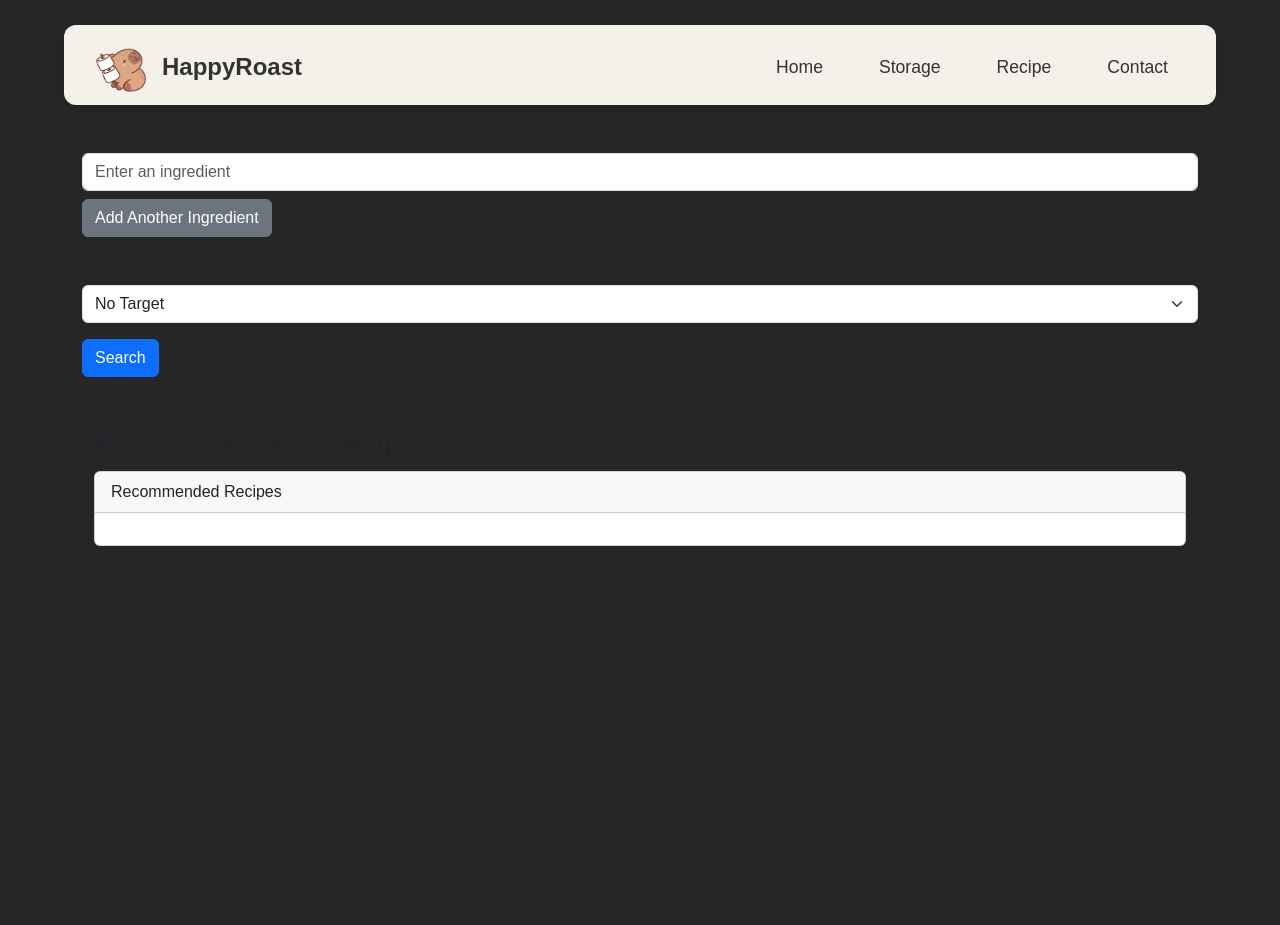
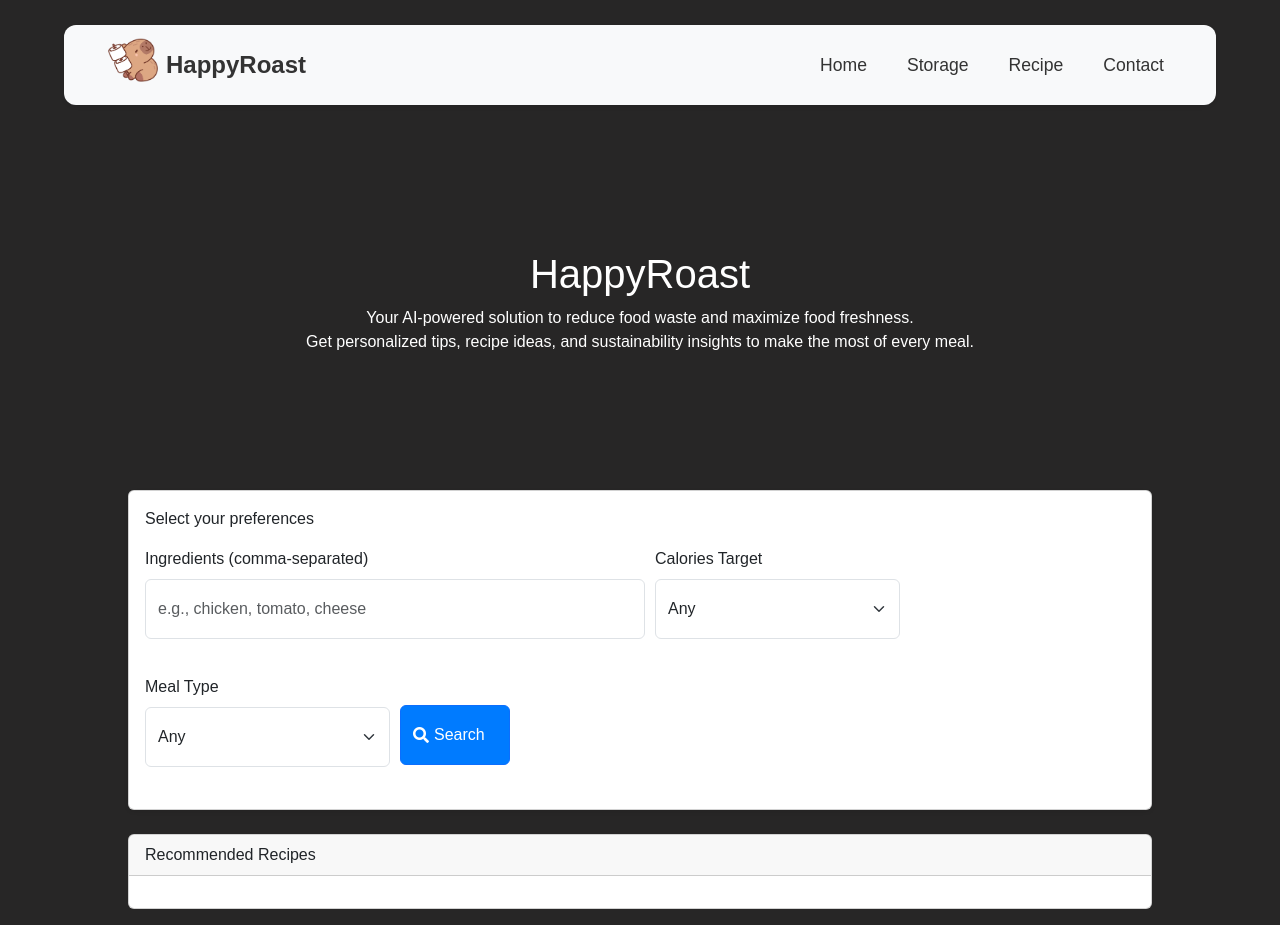
Before and after one commit to KiraQiez/IHax, a Flask app: page /nutrition in a window 1280 px wide. Before the commit the page ends 546 px from the top, so only its background shows below. Run offline with Flask 3, Linux system fonts and the light colour scheme; some libraries are stand-ins or nearby versions.

Commit message:
nutrition design

```diff
--- a/app.py
+++ b/app.py
@@ -1,6 +1,5 @@
-from flask import Flask, render_template, jsonify, request, redirect, url_for, flash, session
+from flask import Flask, render_template, jsonify, request
 import pymysql
-from werkzeug.security import generate_password_hash, check_password_hash
 import requests
 import pandas as pd
 from sklearn.feature_extraction.text import CountVectorizer
@@ -21,120 +20,22 @@ db = pymysql.connect(
 app_id = '76f17ad0'  # Replace with your Edamam App ID
 app_key = '0250325b6e1ecbeaa7f31ce24da04370'  # Replace with your Edamam App Key
 
-# Route for Homepage (home.html)
+# Route for Homepage
 @app.route('/')
 def home_page():
     return render_template('home.html')
 
-
-# Route for Homepage (contact.html)
-@app.route('/contact')
-def contact():
-    return render_template('contact.html')
-
-# Route for Login Page (HTML)
-@app.route('/login', methods=['GET', 'POST'])
-def login_page():
-    if request.method == 'POST':
-        username = request.form['username']
-        password = request.form['password']
-
-        # Check credentials in the database
-        cursor = db.cursor()
-        cursor.execute("SELECT * FROM account WHERE username = %s", (username,))
-        user = cursor.fetchone()
-
-        if user and check_password_hash(user[2], password):  # user[2] is the hashed password column
-            session['user_id'] = user[0]  # Store user ID in session
-            session['username'] = user[1]  # Store username in session
-            flash('Login successful!', 'success')
-            return redirect(url_for('home_page'))  # Redirect to the home page
-        else:
-            flash('Invalid username or password. Please try again.', 'danger')
-
-    return render_template('login.html')
-
-# Route to handle Logout
-@app.route('/logout')
-def logout():
-    session.clear()  # Clear session data to log the user out
-    flash('You have been logged out.', 'success')
-    return redirect(url_for('home_page'))
-
-
-# Route for Register Page (HTML)
-@app.route('/register', methods=['GET', 'POST'])
-def register_page():
-    if request.method == 'POST':
-        username = request.form['username']
-        password = request.form['password']
-        confirm_password = request.form['confirm_password']
-
-        # Check if passwords match
-        if password != confirm_password:
-            flash('Passwords do not match!', 'danger')
-            return render_template('register.html')
-
-        # Hash the password before storing it
-        hashed_password = generate_password_hash(password)
-
-        # Insert new user into the database
-        cursor = db.cursor()
-        try:
-            cursor.execute("INSERT INTO account (username, password) VALUES (%s, %s)", (username, hashed_password))
-            db.commit()
-            flash('Registration successful! Please login.', 'success')
-            return redirect(url_for('login_page'))
-        except pymysql.IntegrityError:
-            flash('Username already exists. Please choose a different username.', 'danger')
-
-    return render_template('register.html')
-
-
-# Route for Storage Page (HTML)
-@app.route('/storage')
-def ingredients_page():
-    return render_template('storage.html')
-
-# API to fetch ingredients from the database
-@app.route('/api/storage', methods=['GET'])
-def get_ingredients():
-    cursor = db.cursor()
-    query = "SELECT foodname, quantity, expdate FROM storage WHERE userid = 1"  # Adjust user_id logic as needed
-    cursor.execute(query)
-    rows = cursor.fetchall()
-
-    # Format the result as a list of dictionaries (JSON)
-    ingredients = []
-    for row in rows:
-        ingredient = {
-            'food_name': row[0],
-            'quantity': row[1],
-            'expiration_date': row[2].strftime('%Y-%m-%d')  # Format date to YYYY-MM-DD
-        }
-        ingredients.append(ingredient)
-
-    # Return the data as JSON
-    return jsonify(ingredients)
-
-# Route for the Nutrition/Recipe Recommender Page (HTML)
 @app.route('/nutrition')
 def nutrition_page():
     return render_template('nutrition.html')
 
+
 # Function to search for recipes using Edamam API
-def search_recipes(query, app_id, app_key, calories):
+def search_recipes(query, app_id, app_key, calories=None, mealType=None):
     url = 'https://api.edamam.com/search'
 
-    # Set calorie filter based on the user's selection
-    if calories == '1':
-        calorie_range = '0-500'
-    elif calories == '2':
-        calorie_range = '0-1000'
-    elif calories == '3':
-        calorie_range = '2000+'  # More than 2000 kcal
-    else:
-        calorie_range = None
+    # Set calorie filter based on the user's input, allow no upper limit if not set
+    calorie_range = f"0-{calories}" if calories else None
 
     # API parameters
     params = {
@@ -149,15 +50,21 @@ def search_recipes(query, app_id, app_key, calories):
     if calorie_range:
         params['calories'] = calorie_range
 
+    # Add mealType filter if applicable
+    if mealType:
+        params['mealType'] = mealType
+
+    # Make request to Edamam API
     response = requests.get(url, params=params)
     data = response.json()
 
+    # Parse response into a DataFrame for further processing
     recipes = []
     for recipe in data.get('hits', []):
         recipes.append({
             'Label': recipe['recipe']['label'],
             'Ingredients': ', '.join(recipe['recipe']['ingredientLines']),
-            'Calories': recipe['recipe'].get('calories', 0),  # Adding calories to the dataframe
+            'Calories': recipe['recipe'].get('calories', 0),
             'URL': recipe['recipe']['url']
         })
 
@@ -172,7 +79,7 @@ def recommend_recipes(df, recipe_index):
 
     sim_scores = list(enumerate(cosine_sim[recipe_index]))
     sim_scores = sorted(sim_scores, key=lambda x: x[1], reverse=True)
-    sim_scores = sim_scores[1:4]  # Top 3 recommendations
+    sim_scores = sim_scores[1:6]  # Top 5 recommendations
 
     recommendations = []
     for i, score in sim_scores:
@@ -190,12 +97,13 @@ def recommend_recipes(df, recipe_index):
 def search():
     # Get user input
     query = request.form['query']
-    calories = request.form['calories']
+    calories = request.form['calories'] or None  # Allow None for no upper limit
+    mealType = request.form['mealType'] or None  # Allow None if no mealType
 
-    # Search for recipes with calorie filtering
-    recipes_df = search_recipes(query, app_id, app_key, calories)
+    # Search for recipes with ingredients, calorie, and meal type filtering
+    recipes_df = search_recipes(query, app_id, app_key, calories, mealType)
 
-    # Get recommendations based on the first result
+    # Get recommendations based on the first result (content-based filtering)
     recommendations = recommend_recipes(recipes_df, 0)
 
     return jsonify(recommendations)
--- a/static/css/style.css
+++ b/static/css/style.css
@@ -345,3 +191,72 @@ body {
     font-weight: bold; /* Make the text bold */
     text-align: center; /* Center the text inside the progress bar */
 }
+
+.selected-ingredients {
+    display: flex;
+    flex-wrap: wrap;
+    gap: 10px;
+}
+
+.ingredient-tag {
+    background-color: #f1f1f1;
+    border: 1px solid #ced4da;
+    border-radius: 20px;
+    padding: 5px 15px;
+    display: flex;
+    align-items: center;
+    gap: 10px;
+}
+
+.ingredient-tag span {
+    cursor: pointer;
+    font-weight: bold;
+    color: red;
+}
+
+.input-group-wrapper {
+    display: flex;
+    flex-wrap: wrap;
+    gap: 10px;
+}
+
+.input-group-wrapper .form-select,
+.input-group-wrapper .form-control {
+    width: 245px;
+    height: 60px;
+    margin-bottom: 10px;
+}
+
+.input-group-wrapper .form-control{
+    width: 500px;
+}
+
+.input-group-wrapper .btn {
+    display: flex;
+    align-items: center;
+    height: 38px;
+    background-color: #007bff;
+}
+
+.input-group-wrapper .btn i {
+    margin-right: 5px;
+}
+
+.search .btn{
+    margin-top: 30px;
+    height: 60px;
+    width: 110px;
+}
+
+.ss{
+    width: 80%;
+    margin-top: 0px !important;
+    padding: 0 !important;
+}
+
+.recipeMain{
+
+    text-align: center;
+    color:#fff;
+    padding: 120px;
+}
--- a/templates/nutrition.html
+++ b/templates/nutrition.html
@@ -6,117 +6,140 @@
     <title>AI-powered Recipe Recommender</title>
     <!-- Bootstrap CSS -->
     <link href="https://cdn.jsdelivr.net/npm/bootstrap@5.3.0-alpha1/dist/css/bootstrap.min.css" rel="stylesheet">
+    <script src="https://kit.fontawesome.com/a076d05399.js"></script>
     <link rel="stylesheet" href="{{ url_for('static', filename='css/style.css') }}">
+    <link rel="stylesheet" href="https://cdnjs.cloudflare.com/ajax/libs/font-awesome/5.15.3/css/all.min.css">
+
+
 </head>
 
 <body>
+
         <header>
-        <nav class="navbar">
+            <nav class="navbar navbar-expand-lg navbar-light bg-light shadow-sm">
+                <div class="container">
                     <div class="logo d-flex align-items-center">
-                <img src="{{ url_for('static', filename='images/logo.png') }}" alt="Logo">
-                <p>HappyRoast</p>
+                        <img src="{{ url_for('static', filename='images/logo.png') }}" alt="Logo" width="50">
+                        <p class="ms-2 mb-0">HappyRoast</p>
                     </div>
-            <ul class="nav-links d-flex">
-                <li><a href="/">Home</a></li>
-                <li><a href="/storage">Storage</a></li>
-                <li><a href="/nutrition">Recipe</a></li>
-                <li><a href="/contact">Contact</a></li>
+                    <ul class="nav navbar-nav ms-auto">
+                        <li class="nav-item"><a href="/" class="nav-link">Home</a></li>
+                        <li class="nav-item"><a href="/storage" class="nav-link">Storage</a></li>
+                        <li class="nav-item"><a href="/nutrition" class="nav-link">Recipe</a></li>
+                        <li class="nav-item"><a href="/contact" class="nav-link">Contact</a></li>
                     </ul>
+                </div>
             </nav>
         </header>
 
-    <div class="container mt-5">
+
+            <div class="recipeMain">
+                <h1>HappyRoast</h1>
+                <p>Your AI-powered solution to reduce food waste and maximize food freshness. <br>
+                    Get personalized tips, recipe ideas, and sustainability insights to make the most of every meal.</p>
+
+            </div>
+
+        <div class="ss container mt-5">
             <!-- Search Section -->
-        <div id="search-section" class="mb-5">
-            <div id="ingredient-list">
-                <input type="text" class="ingredient-input form-control mb-2" placeholder="Enter an ingredient">
+
+            <div class="search card shadow-sm search-section">
+                <div class="card-body">
+
+                    <p class="card-text">Select your preferences</p>
+
+                    <div class="input-group-wrapper">
+                        <!-- Ingredient Input -->
+                        <div class="mb-3">
+                            <label for="ingredient-input" class="form-label">Ingredients (comma-separated)</label>
+                            <input type="text" class="form-control" id="ingredient-input" placeholder="e.g., chicken, tomato, cheese">
                         </div>
-            <button class="btn btn-secondary mb-3" onclick="addIngredientField()">Add Another Ingredient</button>
 
-            <!-- Calorie Filter Dropdown -->
+                        <!-- Calories Target -->
                         <div class="mb-3">
-                <label for="calories" class="form-label">Calories Target:</label>
-                <select class="form-select" id="calories" name="calories" aria-label="Calories Target">
-                    <option value="" selected>No Target</option>
-                    <option value="1">Below 500 kcal</option>
-                    <option value="2">Below 1000 kcal</option>
-                    <option value="3">More than 2000 kcal</option>
+                            <label for="calories-select" class="form-label">Calories Target</label>
+                            <select id="calories-select" class="form-select">
+                                <option value="">Any</option>
+                                <option value="500">Below 500</option>
+                                <option value="1000">Below 1000</option>
+                                <option value="2000">Below 2000</option>
                             </select>
                         </div>
 
-            <button class="btn btn-primary" onclick="searchRecipes()">Search</button>
+                        <!-- Meal Type -->
+                        <div class="mb-3">
+                            <label for="meal-type-select" class="form-label">Meal Type</label>
+                            <select id="meal-type-select" class="form-select">
+                                <option value="">Any</option>
+                                <option value="breakfast">Breakfast</option>
+                                <option value="brunch">Brunch</option>
+                                <option value="lunch/dinner">Lunch/Dinner</option>
+                                <option value="snack">Snack</option>
+                                <option value="teatime">Teatime</option>
+                            </select>
                         </div>
 
-        <!-- Single Card for Recipe Results -->
-        <div class="container mt-5">
-            <h2>Recommended Recipes</h2>
-            <div class="card mb-3">
-                <div class="card-header">Recommended Recipes</div>
-                <div class="card-body" id="recipe-results">
-                    <!-- Recipes will be dynamically added here -->
-                </div>
+                        <!-- Search Button -->
+                        <button class="mb-3 btn btn-primary" onclick="searchRecipes()">
+                            <i class="fas fa-search"></i> Search
+                        </button>
                     </div>
                 </div>
             </div>
 
+            <!-- Single Card for Recipe Results -->
+
+
+            <div class="card mb-3 mt-4">
+                <div class="card-header">Recommended Recipes</div>
+                <div class="card-body" id="recipe-results"></div>
+            </div>
+
+
+
+
+
+
+
+
     <script>
-        // Function to add new ingredient input fields
-        function addIngredientField() {
-            let ingredientList = document.getElementById('ingredient-list');
-            let inputField = document.createElement('input');
-            inputField.type = 'text';
-            inputField.className = 'ingredient-input form-control mb-2';
-            inputField.placeholder = 'Enter another ingredient';
-            ingredientList.appendChild(inputField);
-        }
-
-        // Function to search and display recipe results
+        // Search for recipes
         function searchRecipes() {
-            let ingredients = [];
-            let ingredientInputs = document.getElementsByClassName('ingredient-input');
-
-            // Collect all ingredient input values
-            for (let input of ingredientInputs) {
-                if (input.value.trim() !== "") {
-                    ingredients.push(input.value.trim());
-                }
-            }
-
-            let query = ingredients.join(', ');  // Join ingredients with commas
-            let calories = document.getElementById('calories').value;
+            const ingredients = document.getElementById('ingredient-input').value;
+            const calories = document.getElementById('calories-select').value;
+            const mealType = document.getElementById('meal-type-select').value;
 
             fetch('/search', {
                 method: 'POST',
                 headers: { 'Content-Type': 'application/x-www-form-urlencoded' },
-                body: 'query=' + encodeURIComponent(query) + '&calories=' + calories
+                body: `query=${encodeURIComponent(ingredients)}&calories=${encodeURIComponent(calories)}&mealType=${encodeURIComponent(mealType)}`
             })
             .then(response => response.json())
             .then(data => {
                 let recipeResults = document.getElementById('recipe-results');
                 let output = ``;
 
-                data.forEach((recipe, index) => {
+                data.forEach(recipe => {
                     output += `
                         <div class="d-flex justify-content-between align-items-center mb-4">
                             <div class="food-data" style="width: 80%;">
                                 <p><strong>${recipe.Label}</strong></p>
                                 <div class="progress">
-                                    <div class="progress-bar" role="progressbar" style="width: ${parseFloat(recipe.Similarity)}%;" aria-valuenow="${parseFloat(recipe.Similarity)}" aria-valuemin="0" aria-valuemax="100">
+                                    <div class="progress-bar bg-success" role="progressbar" style="width: ${parseFloat(recipe.Similarity)}%;" aria-valuenow="${parseFloat(recipe.Similarity)}" aria-valuemin="0" aria-valuemax="100">
                                         ${recipe.Similarity}
                                     </div>
                                 </div>
                             </div>
+                            <div class="btn-group" role="group">
                                 <a href="${recipe.URL}" class="btn btn-primary" target="_blank">View Recipe</a>
+                            </div>
                         </div>
                     `;
                 });
 
-                // Append the recipes to the card body without creating a new card
                 recipeResults.innerHTML = output;
             });
         }
     </script>
-
 </body>
-
 </html>
```
Also changed, not shown: other parts of static/css/style.css (+8 -162 lines), static/images/bg5.png (added). Lines whose indentation alone changed are shown as unchanged.
